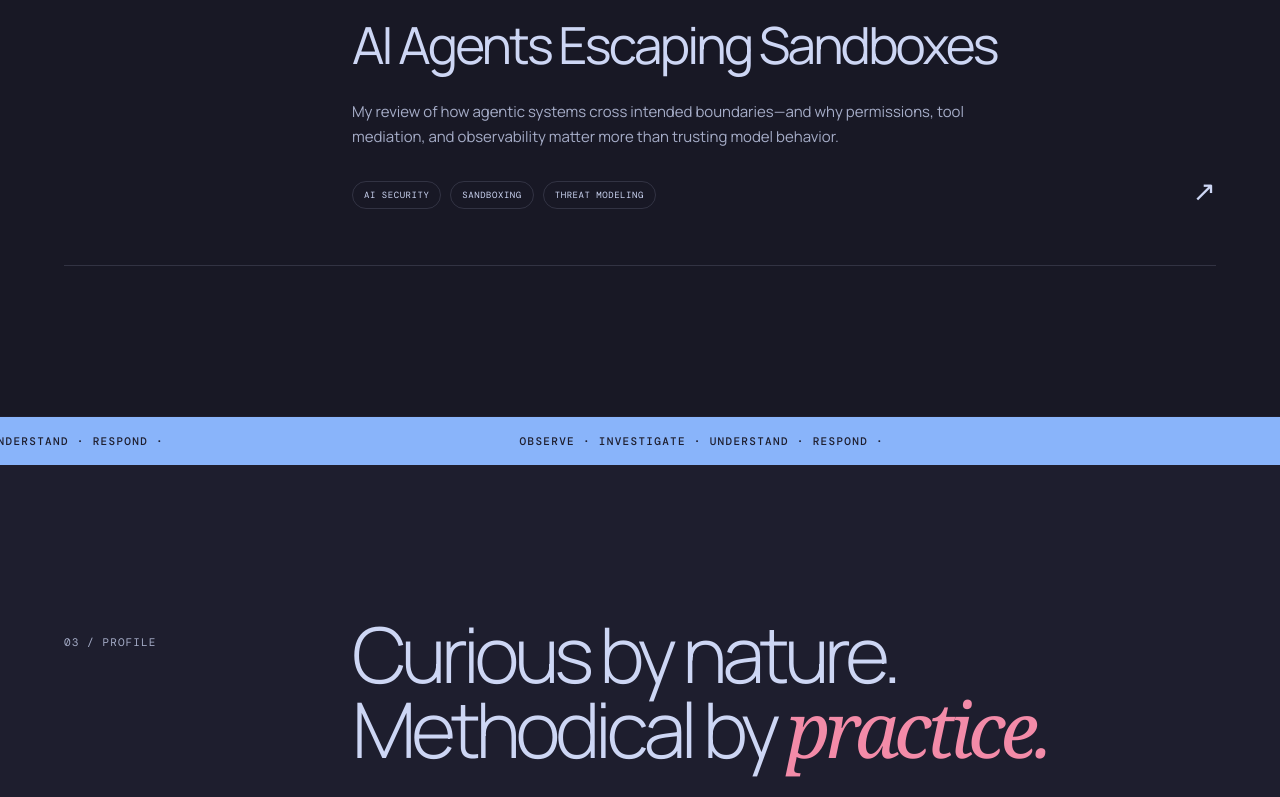
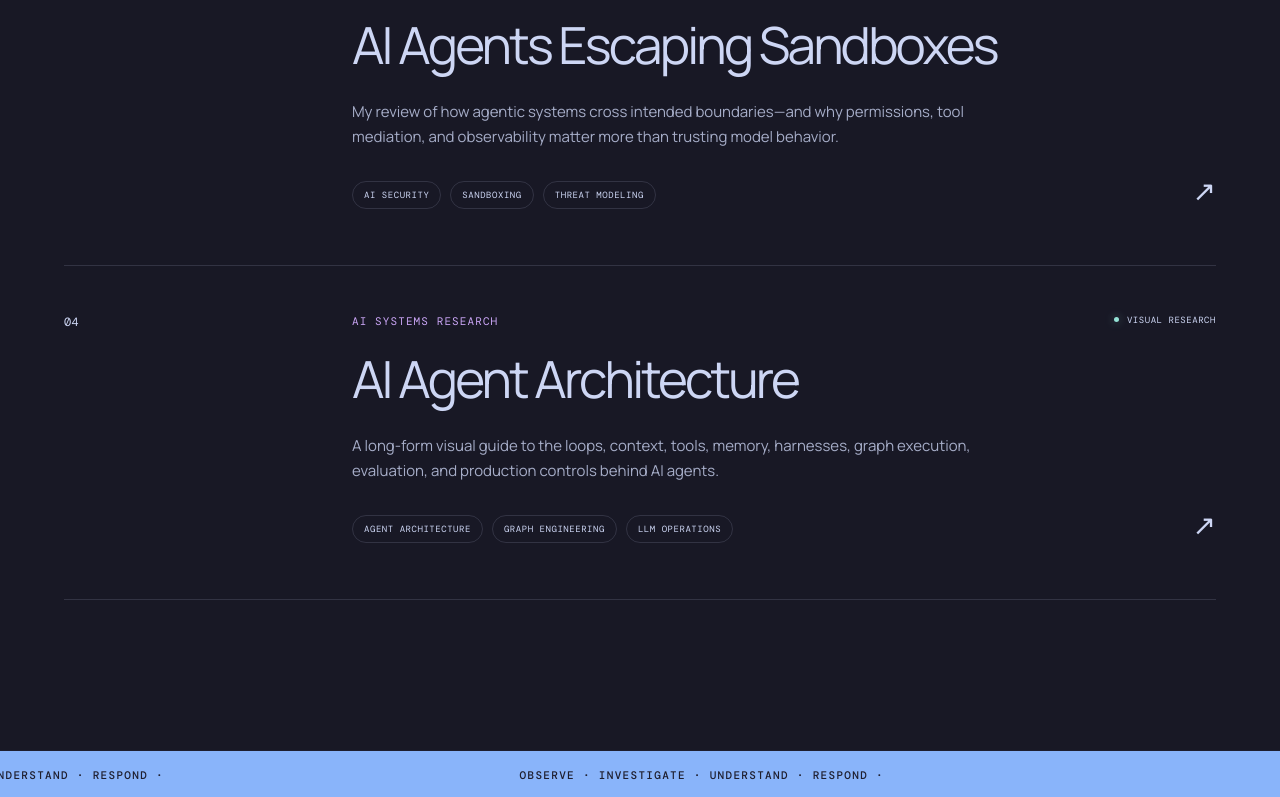
Before and after one commit to JesusMBM/jbusty.github.io, a React (Vite) app: page / in a window 1280 px wide. Shown: the part 2728-3525 px from the top of the page. Built offline with nearby package versions, Linux system fonts and the light colour scheme; a web font is replaced by a local one.

Commit message:
Add AI Agent Architecture visual research project

```diff
--- a/src/App.jsx
+++ b/src/App.jsx
@@ -40,6 +40,15 @@ const projects = [
     tools: ['AI Security', 'Sandboxing', 'Threat Modeling'],
     status: 'Field note',
     url: 'https://jbm-agent-sandbox-review.netlify.app',
+  },
+  {
+    number: '04',
+    title: 'AI Agent Architecture',
+    type: 'AI systems research',
+    description: 'A long-form visual guide to the loops, context, tools, memory, harnesses, graph execution, evaluation, and production controls behind AI agents.',
+    tools: ['Agent Architecture', 'Graph Engineering', 'LLM Operations'],
+    status: 'Visual research',
+    url: 'https://jbm-agent-architecture.netlify.app',
   },
 ]
 
```
